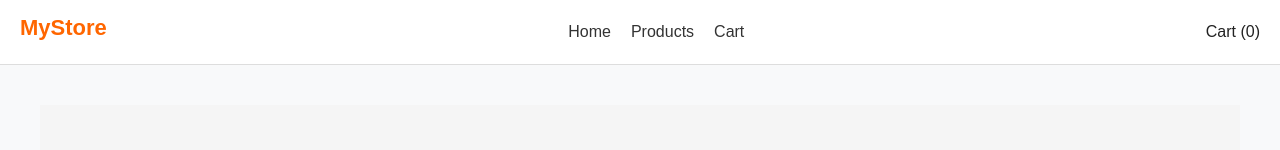
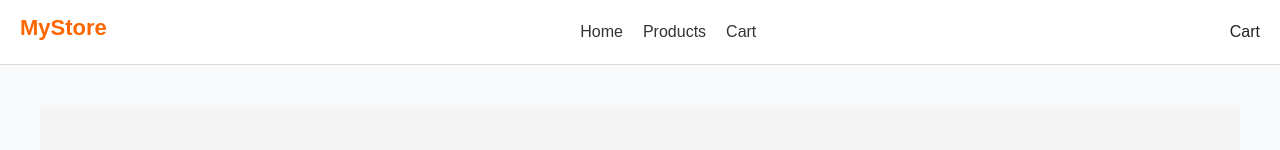
Before and after one commit to viveksahu09/react-ecommerce-app, a React (Vite) app: page / in a window 1280 px wide. Shown: the top 150 px of the page. Built offline with nearby package versions, Linux system fonts and the light colour scheme; no server answers.

Commit message:
feat(cart): add totalQuantity state to compute total items in cart

```diff
--- a/src/components/Navbar/Navbar.jsx
+++ b/src/components/Navbar/Navbar.jsx
@@ -3,7 +3,7 @@ import "./Navbar.css";
 import { useCart } from "../../context/CartContext";
 
 export default function Navbar() {
-  const { cartItems } = useCart();
+  const { totalQuantity } = useCart();
 
   return (
     <nav className="navbar" style={{ padding: "15px 20px" }}>
@@ -17,7 +17,15 @@ export default function Navbar() {
         <Link to="/cart">Cart</Link>
       </div>
 
-      <div>Cart ({cartItems.length})</div>
+      <Link to="/cart" className="position-releative">
+      Cart {
+        totalQuantity > 0 && (
+          <span className="badge bg-primary ms-2" >
+            {totalQuantity}
+          </span>
+        )
+      }
+      </Link>
     </nav>
   );
 }
--- a/src/context/CartContext.jsx
+++ b/src/context/CartContext.jsx
@@ -66,6 +66,11 @@ export const CartProvider = ({ children }) => {
     .reduce((sum, item) => sum + item.price * item.quantity, 0)
     .toFixed(2);
 
+  // TOTAL QUANTITY
+  const totalQuantity = cartItems.reduce(
+    (total, item) => total + item.quantity, 0
+  )
+
   console.log("Cart Items:", cartItems);
 
   return (
@@ -77,6 +82,7 @@ export const CartProvider = ({ children }) => {
         decreaseQty,
         removeFromCart,
         totalPrice,
+        totalQuantity
       }}
     >
       {children}
```
